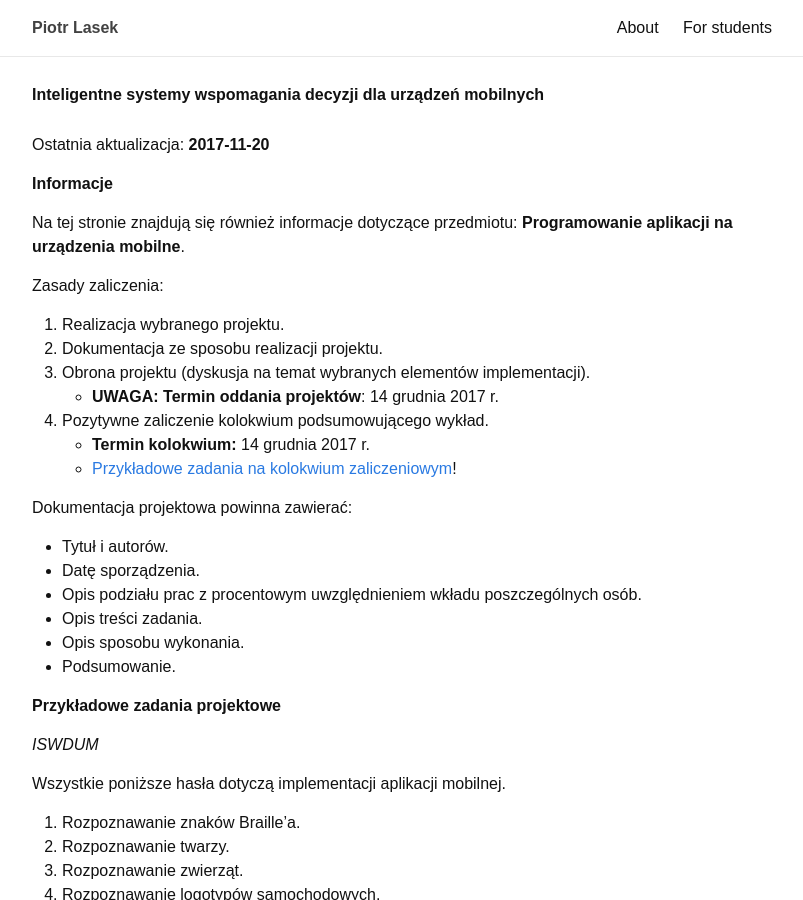
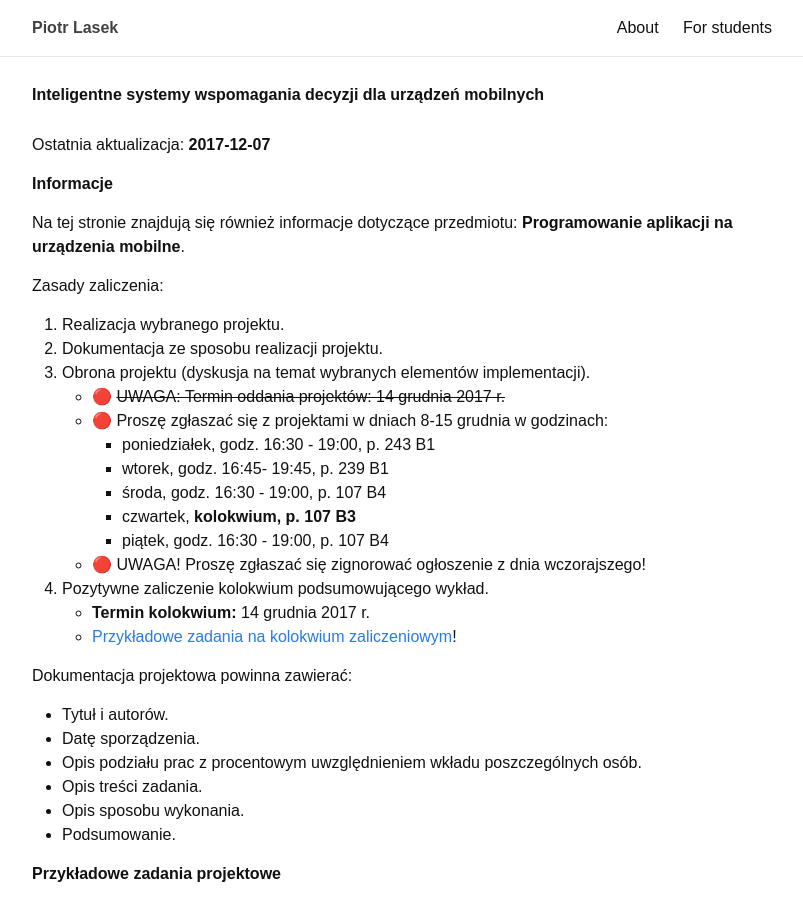
Before and after one commit to piotrlasek/piotrlasek.github.io, a Jekyll site: the page built from for-students/iswddum2016.md, in a window 1280 px wide and 900 px high. Shown: the whole window, without its empty margins (238-1041 px from the left). Built offline with Jekyll 4.4.1, drawn with Linux system fonts in a browser that asks for light colours.

Commit message:
Update iswddum2016.md

```diff
--- a/for-students/iswddum2016.md
+++ b/for-students/iswddum2016.md
@@ -5,7 +5,8 @@ permalink: /for-students/iswddum
 exclude: true
 ---
 
-Ostatnia aktualizacja: **2017-11-20**
+Ostatnia aktualizacja: **2017-12-07**
+
 
 # Informacje
 
@@ -18,7 +19,15 @@ Zasady zaliczenia:
 2. Dokumentacja ze sposobu realizacji projektu.
 3. Obrona projektu (dyskusja na temat wybranych elementów
     implementacji).
-    * **UWAGA: Termin oddania projektów**: 14 grudnia 2017 r.
+    * &#x1F534; ~~UWAGA: Termin oddania projektów: 14 grudnia 2017 r.~~
+    * &#x1F534; Proszę zgłaszać się z projektami w dniach 8-15 grudnia w godzinach:
+       - poniedziałek, godz. 16:30 - 19:00, p. 243 B1
+       - wtorek, godz. 16:45- 19:45, p. 239 B1
+       - środa, godz. 16:30 - 19:00, p. 107 B4
+       - czwartek, **kolokwium, p. 107 B3**
+       - piątek, godz. 16:30 - 19:00, p. 107 B4
+    * &#x1F534; UWAGA! Proszę zgłaszać się  zignorować ogłoszenie z dnia wczorajszego!
+
 4. Pozytywne zaliczenie kolokwium podsumowującego wykład.
     * **Termin kolokwium:** 14 grudnia 2017 r.
     * [Przykładowe zadania na kolokwium zaliczeniowym](iswddum-test.html.pdf)!
```
